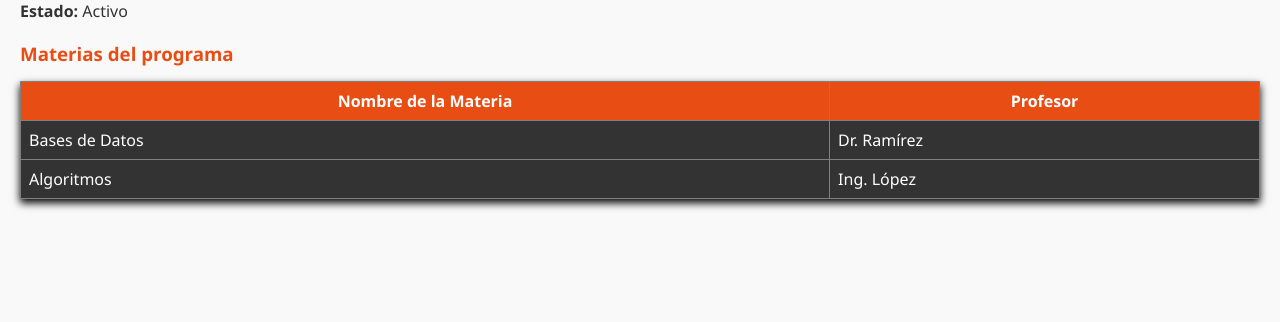
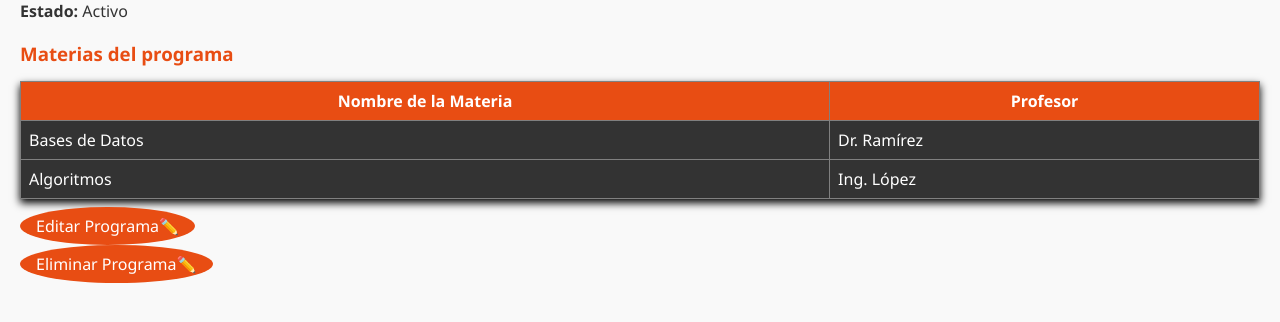
Before and after one commit to Mbappe-7/estudiante1, a Django app: page /programas/4/ in a window 1280 px wide. Shown: the part 246-568 px from the top of the page. Run offline with Django 5.2, Linux system fonts and the light colour scheme; data comes from the database, SQL or seed files in the repository; both versions use the stored data as it was after the commit.

Commit message:
Mensaje descriptivo de los cambios

```diff
--- a/estudiante/programa/estudiantes/static/css/main.css
+++ b/estudiante/programa/estudiantes/static/css/main.css
@@ -99,3 +99,11 @@ table{
     color: #721c24;
 
 }
+
+.btn {
+    border-radius: 50%;
+    padding: 8px 16px;
+    background-color: #e84d13;
+    color: #fff;
+    text-decoration: none;
+}
--- a/estudiante/programa/estudiantes/templates/estudiantes/detalle_programa.html
+++ b/estudiante/programa/estudiantes/templates/estudiantes/detalle_programa.html
@@ -31,5 +31,10 @@
         {% endfor %}
     </tbody>
 </table>
-
+<p>
+    <a href="{% url 'estudiantes:editar_programa' programa.pk %}" class="btn">Editar Programa✏️</a>
+</p>
+<p>
+    <a href="{% url 'estudiantes:eliminar_programa' programa.pk %}" class="btn">Eliminar Programa✏️</a>
+</p>
 {% endblock %}
--- a/estudiante/programa/estudiantes/templates/estudiantes/lista_programas.html
+++ b/estudiante/programa/estudiantes/templates/estudiantes/lista_programas.html
@@ -4,6 +4,10 @@
 
 {% block content %}
 <h1>Programas</h1>
+<p>
+    <a href="{% url 'estudiantes:crear_programa' %}" class="btn">Nuevo programa</a>
+</p>
+
 
 <table border="1" cellpadding="8" cellspacing="0" style="border-collapse: collapse; width: 100%; color: #fff; background-color: #333; box-shadow: 0 4px 8px rgba(0, 0, 0, 3);">
     <thead style="background-color: #e84d13;">
--- a/estudiante/programa/estudiantes/urls.py
+++ b/estudiante/programa/estudiantes/urls.py
@@ -17,4 +17,7 @@ urlpatterns = [
     # Estudiantes
     path("estudiantes/", views.lista_estudiantes, name="lista_estudiantes"),
     path("estudiantes/<int:pk>/", views.detalle_estudiante, name="detalle_estudiante"),
+    path("programa/nuevo/", views.crear_programa, name="crear_programa"),
+    path("programa/<int:pk>/editar/", views.editar_programa, name="editar_programa"),
+    path("programa/<int:pk>/eliminar/", views.eliminar_programa, name="eliminar_programa"),
 ]
--- a/estudiante/programa/estudiantes/views.py
+++ b/estudiante/programa/estudiantes/views.py
@@ -1,6 +1,6 @@
-from django.shortcuts import render, get_object_or_404
+from django.shortcuts import render, get_object_or_404, redirect
 from .models import Programa, Materia, Estudiante
-
+from .forms import ProgramaForm
 def home(request):
     return render(request, "estudiantes/home.html", {})
 
@@ -43,3 +43,36 @@ def detalle_estudiante(request, pk):
         pk=pk
     )
     return render(request, "estudiantes/detalle_estudiante.html", {"estudiante": estudiante})
+
+def crear_programa(request):
+    if request.method == "POST":
+        form = ProgramaForm(request.POST)
+        if form.is_valid():
+            form.save()
+            return redirect("estudiantes:lista_programa")
+    else:
+        form= ProgramaForm()
+    return render(request, "estudiantes/crear_programa.html",{"form": form})
+
+def editar_programa(request, pk):
+    programa = get_object_or_404(Programa, pk=pk)
+
+    if request.method == "POST":
+        form = ProgramaForm(request.POST, instance=programa)
+        if form.is_valid():
+            form.save()
+            return redirect("estudiates:detalle_programa", pk=programa.pk)
+        else:
+            form =ProgramaForm(instance=programa)
+
+        return render(request, "estudiantes/editar_programa.html", {"from": form})
+
+def eliminar_programa(request, pk):
+    programa = get_object_or_404(Programa, pk=pk)
+
+    if request.method == "POST":
+        programa.delete()
+        return redirect("estudiantes:lista_programa")
+
+    # si es GET, mostrar confirmación
+    return render(request, "estudiantes/eliminar_programa.html", {"programa": programa})
```
Also changed, not shown: estudiante/programa/estudiantes/forms.py (added, +20 -0 lines), estudiante/programa/estudiantes/templates/estudiantes/crear_programa.html (added, +14 -0 lines), estudiante/programa/estudiantes/templates/estudiantes/editar_programa.html (added, +17 -0 lines), estudiante/programa/estudiantes/templates/estudiantes/eliminar_programa.html (added, +17 -0 lines), estudiante/programa/db.sqlite3.
